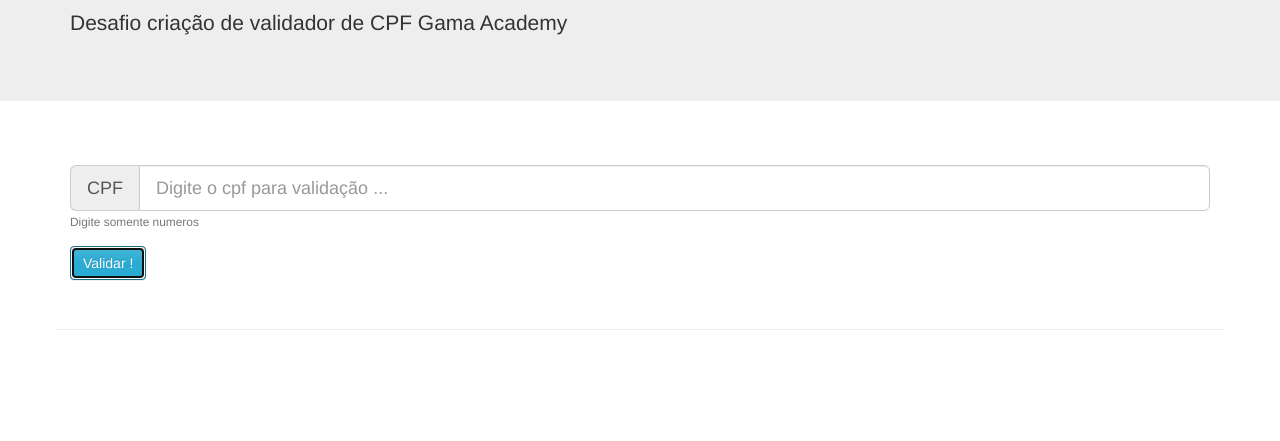
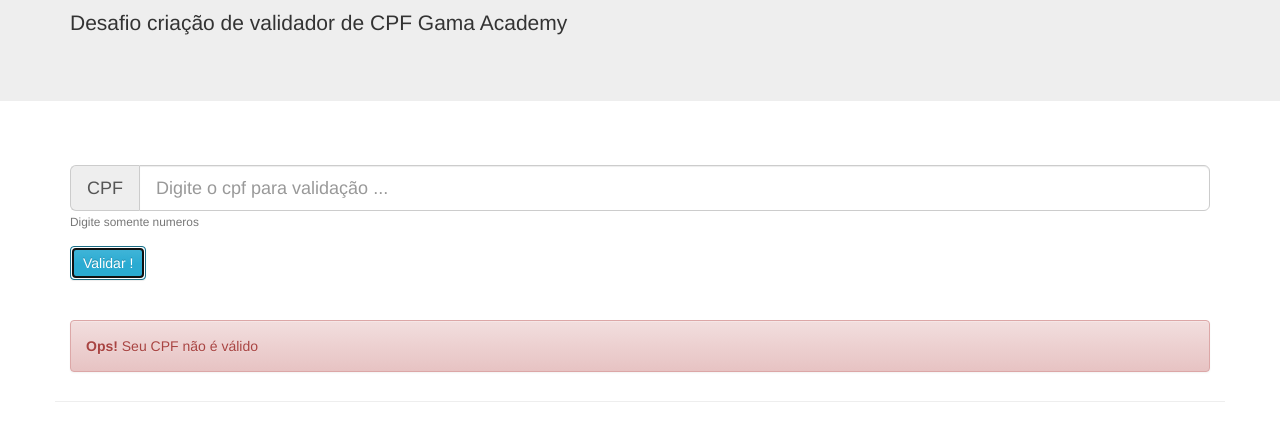
Before and after one commit to oscarlojr/valida_cpf, a plain HTML site: page index.html in a window 1280 px wide. Both pictures are taken after a click on the button "Validar !". Shown: the part 179-620 px from the top of the page. Drawn offline with nearby package versions, Linux system fonts and the light colour scheme.

Commit message:
Testando retorno das mensagem de validação do CPF

```diff
--- a/index.html
+++ b/index.html
@@ -33,7 +33,7 @@
                 <div class="input-group input-group-lg">
                     <span class="input-group-addon" id="sizing-addon1">CPF</span>
                     <input type="text" class="form-control" placeholder="Digite o cpf para validação ..."
-                        aria-describedby="sizing-addon1">
+                        aria-describedby="sizing-addon1" id="cpf_digitado">
                 </div>
                 <small class="form-text text-muted">Digite somente numeros</small>
             </div>
--- a/script.js
+++ b/script.js
@@ -1,5 +1,21 @@
 console.log('Iniciando o arquivo JS');
+
+function validaCPF(cpf){
+  return false;
+}
 
 function validacao(){
   console.log('Iniciando validação CPF');
+
+  var cpf = document.getElementById('cpf_digitado').value;
+  console.log(cpf)
+
+  var resultadoValidacao = validaCPF(cpf);
+
+  if(resultadoValidacao) {
+    document.getElementById('success').style.display = 'block'
+  } else {
+    document.getElementById('error').style.display ='block'
+  }
+
 }
```
